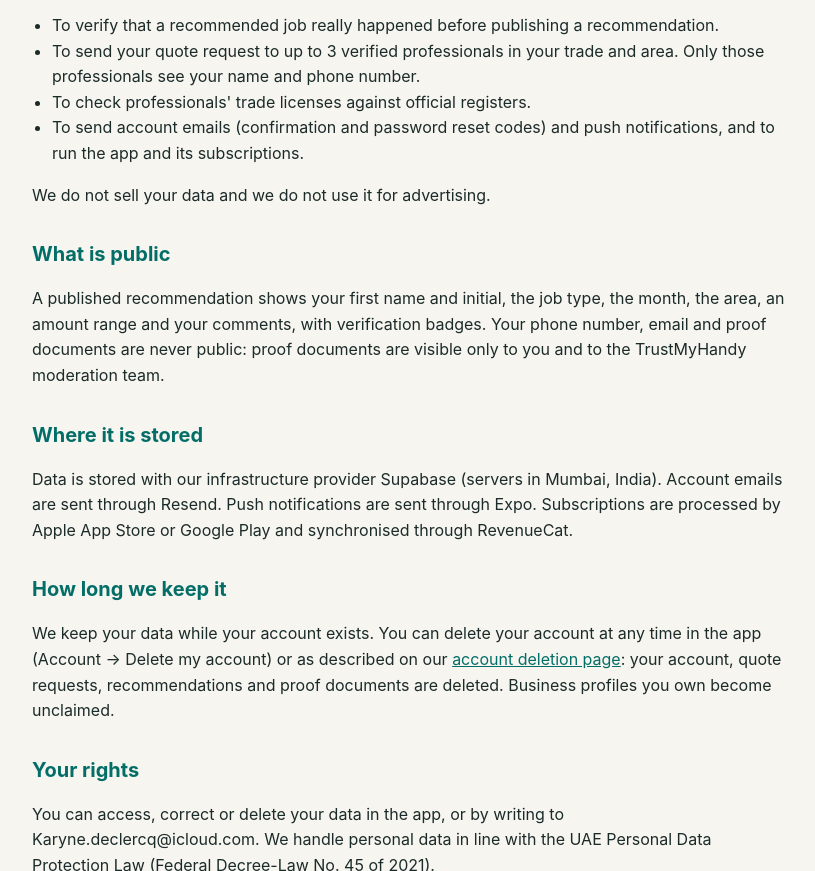
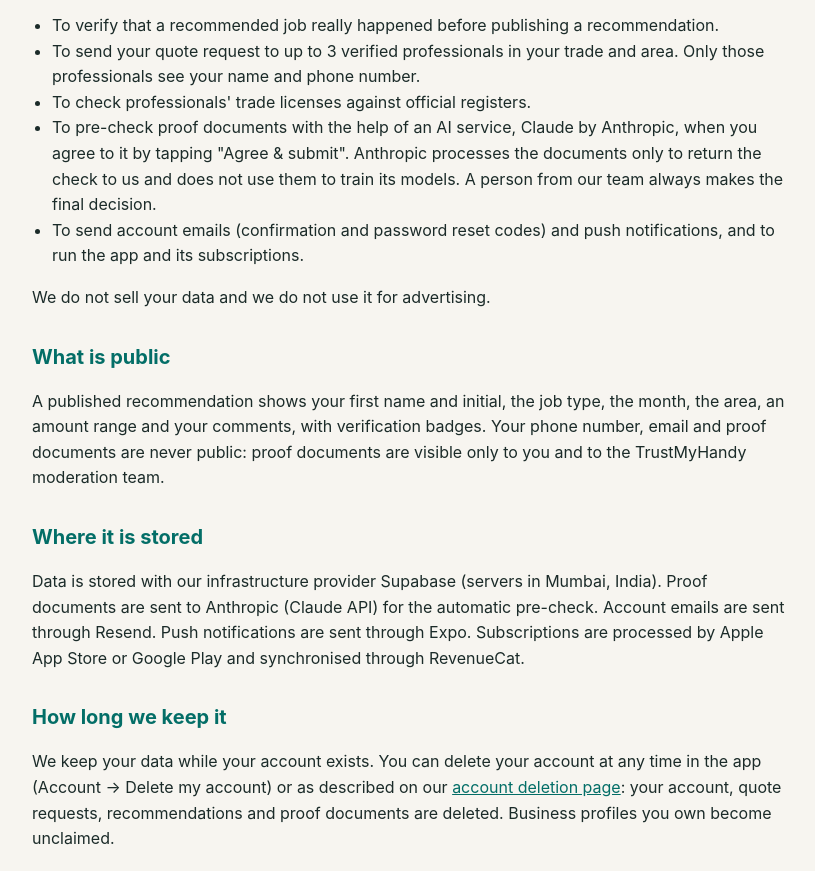
Before and after one commit to karynedubai-stack/trustmyhandy-site, a plain HTML site: page privacy.html in a window 1280 px wide. Shown: the part 732-1603 px from the top of the page, without its empty margins (228-1043 px from the left). Drawn offline with Linux system fonts and the light colour scheme.

Commit message:
Privacy: AI pre-check of proof documents (Anthropic)

```diff
--- a/privacy.html
+++ b/privacy.html
@@ -37,13 +37,14 @@ footer{border-top:1px solid #E2DDD3;margin-top:40px;padding-top:16px;font-size:1
 <li>To verify that a recommended job really happened before publishing a recommendation.</li>
 <li>To send your quote request to up to 3 verified professionals in your trade and area. Only those professionals see your name and phone number.</li>
 <li>To check professionals' trade licenses against official registers.</li>
+<li>To pre-check proof documents with the help of an AI service, Claude by Anthropic, when you agree to it by tapping "Agree &amp; submit". Anthropic processes the documents only to return the check to us and does not use them to train its models. A person from our team always makes the final decision.</li>
 <li>To send account emails (confirmation and password reset codes) and push notifications, and to run the app and its subscriptions.</li>
 </ul>
 <p>We do not sell your data and we do not use it for advertising.</p>
 <h2>What is public</h2>
 <p>A published recommendation shows your first name and initial, the job type, the month, the area, an amount range and your comments, with verification badges. Your phone number, email and proof documents are never public: proof documents are visible only to you and to the TrustMyHandy moderation team.</p>
 <h2>Where it is stored</h2>
-<p>Data is stored with our infrastructure provider Supabase (servers in Mumbai, India). Account emails are sent through Resend. Push notifications are sent through Expo. Subscriptions are processed by Apple App Store or Google Play and synchronised through RevenueCat.</p>
+<p>Data is stored with our infrastructure provider Supabase (servers in Mumbai, India). Proof documents are sent to Anthropic (Claude API) for the automatic pre-check. Account emails are sent through Resend. Push notifications are sent through Expo. Subscriptions are processed by Apple App Store or Google Play and synchronised through RevenueCat.</p>
 <h2>How long we keep it</h2>
 <p>We keep your data while your account exists. You can delete your account at any time in the app (Account → Delete my account) or as described on our <a href="/delete-account.html">account deletion page</a>: your account, quote requests, recommendations and proof documents are deleted. Business profiles you own become unclaimed.</p>
 <h2>Your rights</h2>
```
